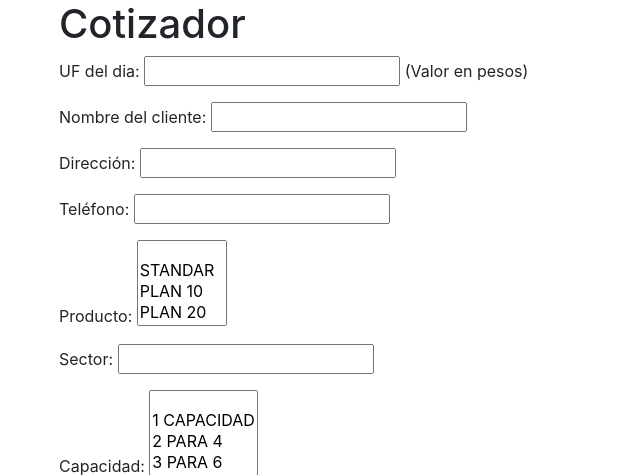
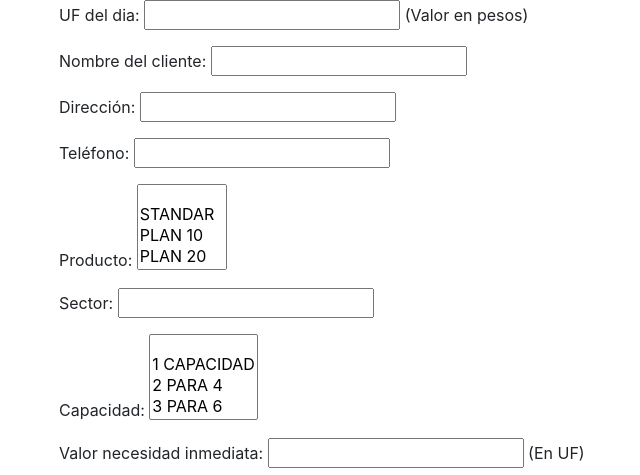
Before and after one commit to fgvilches/cotizAppBackend, a Flask app: page / in a window 1280 px wide. Shown: the part 56-531 px from the top of the page, without its empty margins (26-666 px from the left). Run offline with Flask 2, Linux system fonts and the light colour scheme; some libraries are stand-ins or nearby versions.

Commit message:
Update index.html

```diff
--- a/templates/index.html
+++ b/templates/index.html
@@ -1,7 +1,7 @@
 {% extends 'base.html' %}
 
 {% block content %}
-    <h1>{% block title %} Cotizador {% endblock %}</h1>
+    <!-- <h1>{% block title %} Cotizador {% endblock %}</h1> -->
     <form method="POST">
         <p>UF del dia: <input name="uf_dia" type="text" value="" /> (Valor en pesos)</p>
         <p>Nombre del cliente: <input name="cliente_name" type=”text” value="" /></p>
```
